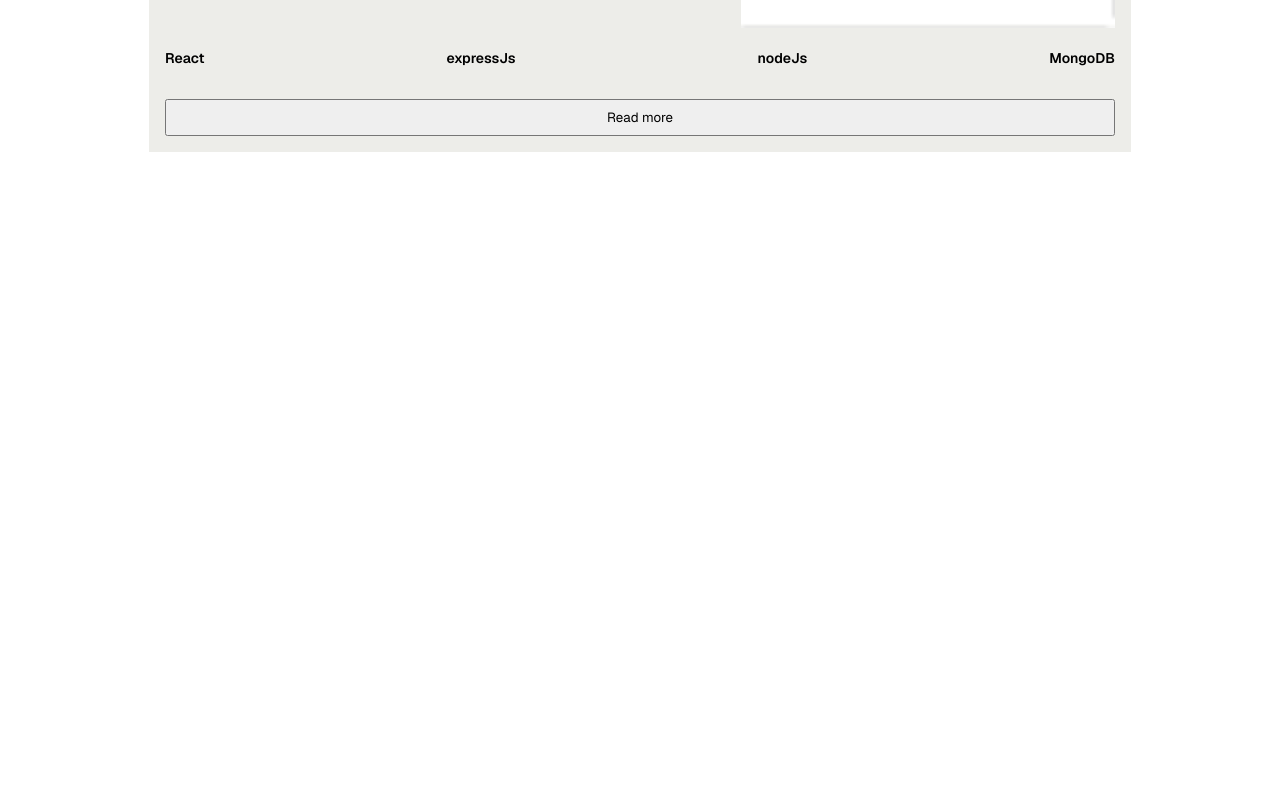
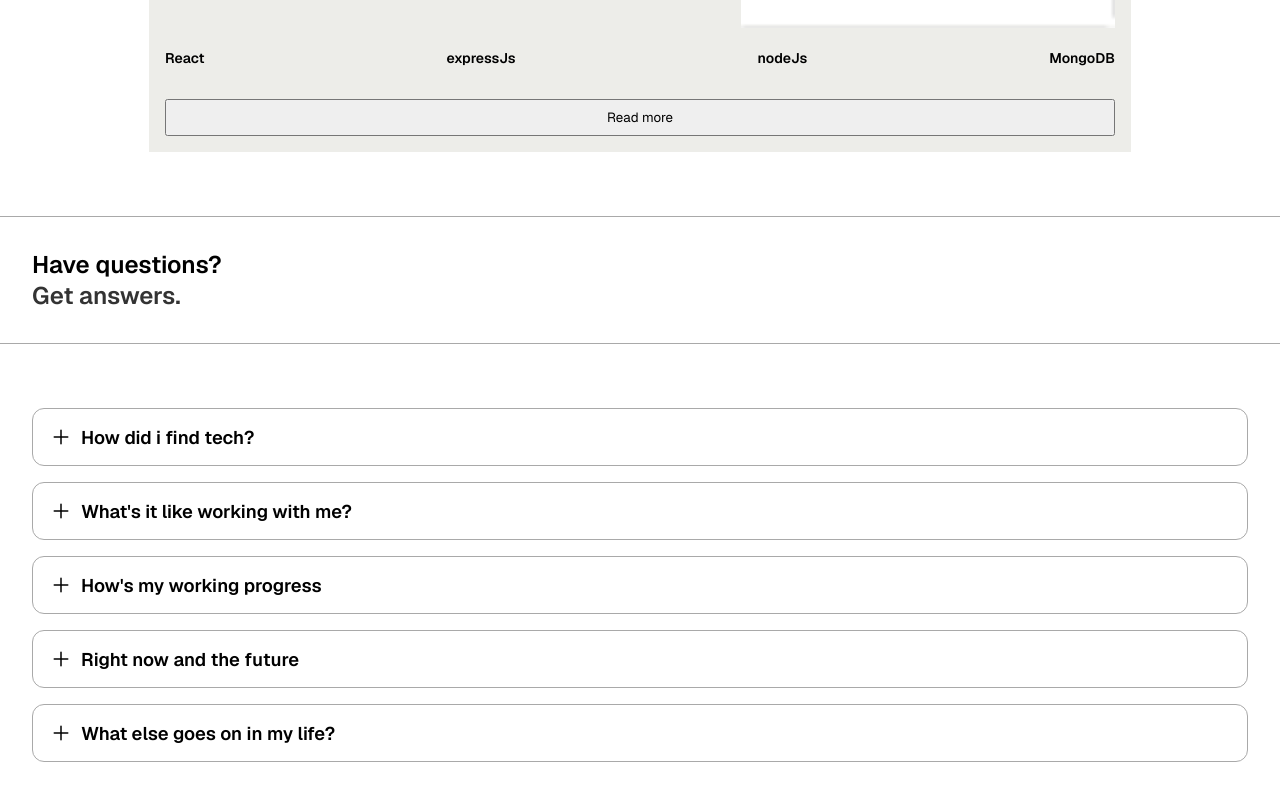
Before and after one commit to MalteRoz/portofolio, a React (Vite) app: page / in a window 1280 px wide. Shown: the part 5823-6623 px from the top of the page. Before the commit the page ends 6039 px from the top, so only its background shows below. Built offline with nearby package versions, Linux system fonts and the light colour scheme.

Commit message:
FAQ accordion component created, you can now render mulitple questions with the component. The only thing left is the animation on when you open the accordion

```diff
--- a/src/App.tsx
+++ b/src/App.tsx
@@ -1,8 +1,9 @@
 import React from "react";
 import NavbarMobile from "./components/NavbarMobile";
 import Hero from "./components/Hero";
-import MyStack from "./components/MyStack";
-import Projects from "./components/Projects";
+import MyStack from "./components/MyStackSection";
+import Projects from "./components/ProjectsSection";
+import FAQ from "./components/FAQSection";
 
 const App = () => {
   return (
@@ -11,6 +12,7 @@ const App = () => {
       <Hero />
       <MyStack />
       <Projects />
+      <FAQ />
     </>
   );
 };
--- /dev/null
+++ b/src/components/FAQAccordion.tsx
@@ -0,0 +1,47 @@
+import React, { useState } from "react";
+import "./scss/_faqAccordion.scss";
+import { IoAdd } from "react-icons/io5";
+
+interface FAQAccordionProps {
+  question: string;
+  answer: string;
+  answer2?: string;
+  answer3?: string;
+}
+
+const FAQAccordion: React.FC<FAQAccordionProps> = ({
+  question,
+  answer,
+  answer2,
+  answer3,
+}) => {
+  const [showAccordion, setShowAcccordion] = useState(false);
+
+  const handleShowAccordion = () => {
+    setShowAcccordion(!showAccordion);
+  };
+
+  //problemet -> diven som ligger i acordion påverkas när flex körs
+
+  return (
+    <>
+      <div className="accordion" onClick={handleShowAccordion}>
+        <p className="question">
+          <IoAdd size={24} className={showAccordion ? "icon-active" : "icon"} />
+          {question}
+        </p>
+        <div className={`panel ${showAccordion ? "open" : ""}`}>
+          <div className="wrapper">
+            <p className="answer">{answer}</p>
+            <br />
+            <p className="answer">{answer2}</p>
+            <br />
+            <p className="answer">{answer3}</p>
+          </div>
+        </div>
+      </div>
+    </>
+  );
+};
+
+export default FAQAccordion;
--- /dev/null
+++ b/src/components/FAQSection.tsx
@@ -0,0 +1,39 @@
+import React from "react";
+import SectionHeader from "./SectionHeader";
+import FAQAccordion from "./FAQAccordion";
+import "./scss/_faqSection.scss";
+
+const FAQ = () => {
+  return (
+    <>
+      <SectionHeader title="Have questions?" biggerSubheader="Get answers." />
+      <section className="FAQ-section">
+        <FAQAccordion
+          question="How did i find tech?"
+          answer="Like a lot of young kids, I enjoyed playing video games with my friends. It all started on a PS3, but soon it turned into a PC. With the PC, I became interested in tweaking parts and improving performance. This passion led to an internship at Betspawn during my time in middle school. Betspawn was one of the first websites focused on e-sports betting, and I got in contact with a lot of tech and, of course, coding. That was the first time I saw code, and I found it really interesting, but unfortunately, I didn’t pursue further knowledge after the internship."
+          answer2="Soon enough, I grew away from playing video games and entered high school. It wasn't until the last year of high school that I became interested in app development and decided to take some minor JavaScript courses on Codecademy. I stuck with it for a few months, but then I stopped for some reason. The second year after high school, I rediscovered coding. Me and some friends started brainstorming ideas for cool startups, but I wanted more. I started to take learning more seriously, and now I’m pursuing a Full Stack Web Developer diploma at Medieinstitutet, and there is more to come."
+        />
+        <FAQAccordion
+          question="What's it like working with me? "
+          answer="A stock app built with the MERN stack, allowing users to browse stocks, news, crypto and more. Features include user authentication, stock search with suggestions, and the ability to save favorite stocks."
+        />
+        <FAQAccordion
+          question="How's my working progress"
+          answer="A stock app built with the MERN stack, allowing users to browse stocks, news, crypto and more. Features include user authentication, stock search with suggestions, and the ability to save favorite stocks."
+        />
+        <FAQAccordion
+          question="Right now and the future"
+          answer="As I mentioned earlier, I am currently a student and will be finishing my studies by May 2026. Right now, my focus is on learning as much as possible, finding my style, and refining my skills. I am currently working on expanding my knowledge in backend development to ensure safe data storage for users."
+          answer2="I am also looking for an internship this summer and next autumn. I hope to learn a lot during these periods, especially about how the industry works and, of course, the technologies used at companies. If you have any tips for my upcoming internships, feel free to reach out via the link at the bottom of the page!"
+          answer3="After graduating from Medieinstitutet, I dream of landing a full-stack app developer job, but I would like to see if the web development path suits me first."
+        />
+        <FAQAccordion
+          question="What else goes on in my life? "
+          answer="A stock app built with the MERN stack, allowing users to browse stocks, news, crypto and more. Features include user authentication, stock search with suggestions, and the ability to save favorite stocks."
+        />
+      </section>
+    </>
+  );
+};
+
+export default FAQ;
--- a/src/components/SectionHeader.tsx
+++ b/src/components/SectionHeader.tsx
@@ -3,14 +3,20 @@ import "./scss/_SectionHeader.scss";
 
 interface SectionHeaderProps {
   title: string;
-  subheader: string;
+  subheader?: string;
+  biggerSubheader?: string;
 }
 
-const SectionHeader: React.FC<SectionHeaderProps> = ({ title, subheader }) => {
+const SectionHeader: React.FC<SectionHeaderProps> = ({
+  title,
+  subheader,
+  biggerSubheader,
+}) => {
   return (
     <div className="section-header-container">
       <p className="section-title">{title}</p>
       <p className="section-subheading">{subheader}</p>
+      <p className="section-bigger-subheader">{biggerSubheader}</p>
     </div>
   );
 };
--- a/src/components/scss/_SectionHeader.scss
+++ b/src/components/scss/_SectionHeader.scss
@@ -8,7 +8,7 @@
     padding: 2rem;
 
     .section-title {
-        font-size: 24px;
+        font-size: 1.5rem;
         font-weight: 600;
     }
 
@@ -17,4 +17,10 @@
         font-weight: 400;
         color: v.$secondaryTextColor;
     }
+
+    .section-bigger-subheader {
+        font-size: 1.5rem;
+        font-weight: 600;
+        color: v.$secondaryTextColor;
+    }
 }
--- /dev/null
+++ b/src/components/scss/_faqAccordion.scss
@@ -0,0 +1,63 @@
+@use "../../styles/mixins" as m;
+@use "../../styles/variables" as v;
+
+
+.accordion {
+    border: 1.5px solid v.$borderColor;
+    width: 100%;
+    background: none;
+    border-radius: 0.75rem;
+    padding: 1rem;
+
+
+
+    .question {
+        @include m.flex(row, flex-start, center);
+        font-weight: 600;
+        font-size: 1.15rem;
+        gap: 0.5rem;
+
+        .icon {
+            transition: transform 0.2s ease-in-out;
+        }
+
+        .icon-active {
+            transform: rotate(45deg);
+            transition: transform 0.2s ease-in-out;
+        }
+    }
+
+
+
+    // .panel {
+    //     padding: 0;
+    //     height: 0;
+    //     overflow: hidden;
+    //     transition: all 0.2s ease-out;
+    // }
+
+    // .panel.open {
+    //     height: auto;
+    //     padding: 1rem 0 1rem 2rem;
+    // }
+
+
+    .panel {
+        max-height: 0; // Börja med en maxhöjd på 0
+        overflow: hidden; // Dölj innehåll utanför gränsen
+        // transition: max-height 0.4s ease-out; // Använd max-height för att animera höjd
+
+        .wrapper {
+            padding: 1rem 0 1rem 2rem; // Konstant padding inuti
+            opacity: 0; // Dölj innehåll initialt
+            // transition: opacity 0.2s ease-in-out; // Gör en fade-effekt för innehåll
+        }
+
+        &.open {
+            max-height: 10000px; // Sätt en tillräcklig maxhöjd för att kunna visa innehållet
+            .wrapper {
+                opacity: 1; // Visa innehåll med fade
+            }
+        }
+    }
+}
--- /dev/null
+++ b/src/components/scss/_faqSection.scss
@@ -0,0 +1,8 @@
+@use "../../styles/mixins" as m;
+@use "../../styles/variables" as v;
+
+.FAQ-section {
+    @include m.flex(column, center, center);
+    padding: 4rem 2rem;
+    gap: 1rem;
+}
```
Also changed, not shown: src/components/MyStackSection.tsx (renamed from src/components/MyStack.tsx), src/components/ProjectsSection.tsx (renamed from src/components/Projects.tsx).
